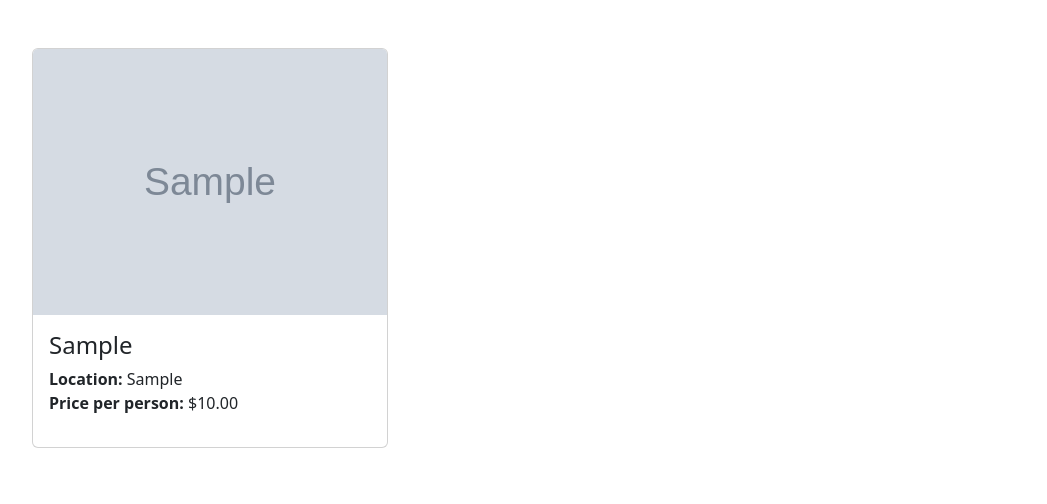
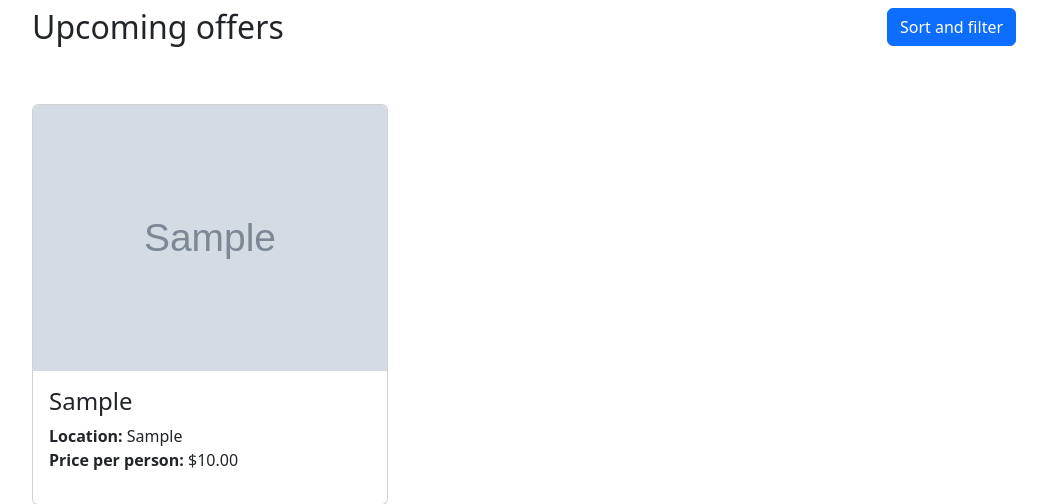
Before and after one commit to abdu26399/FlyBoredom, a Django app: page / in a window 1280 px wide. Shown: the part 726-1230 px from the top of the page, without its empty margins (50-1097 px from the left). Before the commit the page ends 1174 px from the top, so only its background shows below. Run offline with Django 4.2, Linux system fonts and the light colour scheme; tables that the repository leaves empty hold one stand-in row (values such as "Sample post"); grey boxes marked "Sample" are stand-in pictures.

Commit message:
UI changes

```diff
--- a/offers/templates/offers/home.html
+++ b/offers/templates/offers/home.html
@@ -37,9 +37,18 @@
 		</div>
 	</div>
 	{% if latest_offers %}
-		<button type="button" class="btn btn-primary" data-bs-toggle="modal" data-bs-target="#exampleModal">
-			Sort and filter
-		</button>
+		<div class="row justify-content-between mt-5">
+			<div class="col-3">
+				<h2>
+					Upcoming offers
+				</h2>
+			</div>
+			<div class="col-3">
+				<button type="button" class="btn btn-primary" data-bs-toggle="modal" data-bs-target="#exampleModal">
+					Sort and filter
+				</button>
+			</div>
+		</div>
 		<!-- Modal -->
 		<div class="modal fade" id="exampleModal" tabindex="-1" aria-labelledby="exampleModalLabel" aria-hidden="true">
 			<div class="modal-dialog">
--- a/testimonials/templates/testimonials/testimonial_form.html
+++ b/testimonials/templates/testimonials/testimonial_form.html
@@ -8,7 +8,7 @@
         <div class="row justify-content-center">
             <div class="col-sm-6">
                 <div class="card mt-5 card-border">
-                    <h2 class="m-3">Tell us what you think!</h2>
+                    <h2 class="m-3">Where did you come from, where did you go? Tell us what you thought of it!</h2>
                     <div class="card-body">
                         <form action="" method="post" enctype="multipart/form-data">
                             {% csrf_token %}
```
Also changed, not shown: offers/templates/offers/offer_detail.html (+7 -5 lines), testimonials/templates/testimonials/list_testimonials.html (+8 -1 lines).
